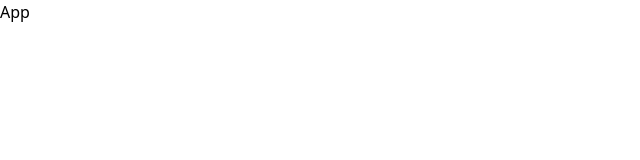
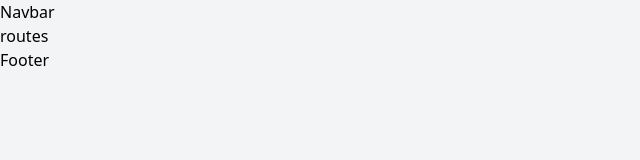
Before and after one commit to webceyhan/react-goggle, a React (Create React App) app: page / in a window 1280 px wide. Shown: the top 160 px of the page, without its empty margins (0-640 px from the left). Built offline with nearby package versions, Linux system fonts and the light colour scheme.

Commit message:
dark mode impl.

```diff
--- a/src/App.jsx
+++ b/src/App.jsx
@@ -1,5 +1,18 @@
-const App = () => {
-    return <div>App</div>;
+import { useState } from 'react';
+import { Navbar } from './components/Navbar';
+import { Routes } from './components/Routes';
+import { Footer } from './components/Footer';
+
+export const App = () => {
+    const [darkTheme, setDarkTheme] = useState(false);
+
+    return (
+        <div className={darkTheme ? 'dark' : ''}>
+            <div className="bg-gray-100 dark:bg-gray-200 dark:text-gray-900 min-h-screen">
+                <Navbar />
+                <Routes />
+                <Footer />
+            </div>
+        </div>
+    );
 };
-
-export default App;
--- a/src/index.js
+++ b/src/index.js
@@ -1,7 +1,7 @@
 import React from 'react';
 import ReactDOM from 'react-dom/client';
 import './index.css';
-import App from './App';
+import { App } from './App';
 
 const root = ReactDOM.createRoot(document.getElementById('root'));
 root.render(
```
